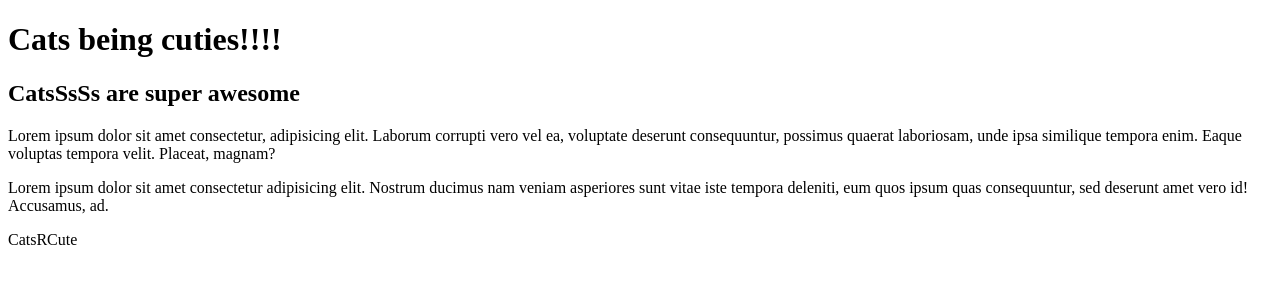
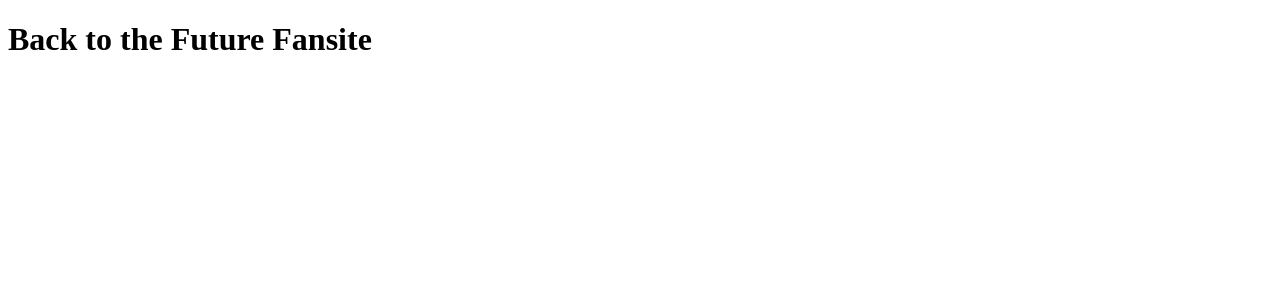
Before and after one commit to chriskimty/my-first-git-repo, a plain HTML site: page index.html in a window 1280 px wide. Drawn offline with Linux system fonts and the light colour scheme.

Commit message:
Reverted to 74dce0.

```diff
--- a/index.html
+++ b/index.html
@@ -6,24 +6,10 @@
     <meta http-equiv="X-UA-Compatible" content="IE=edge">
     <meta name="viewport" content="width=device-width, initial-scale=1.0">
     <title>Document</title>
-
+</head>
 
 <body>
-    <heading>
-        <h1>Cats being cuties!!!!</h1>
-    </heading>
-    <main>
-        <h2>CatsSsSs are super awesome</h2>
-
-        <p>Lorem ipsum dolor sit amet consectetur, adipisicing elit. Laborum corrupti vero vel ea, voluptate deserunt
-            consequuntur, possimus quaerat laboriosam, unde ipsa similique tempora enim. Eaque voluptas tempora velit.
-            Placeat, magnam?</p>
-
-        <p>Lorem ipsum dolor sit amet consectetur adipisicing elit. Nostrum ducimus nam veniam asperiores sunt vitae
-            iste
-            tempora deleniti, eum quos ipsum quas consequuntur, sed deserunt amet vero id! Accusamus, ad.</p>
-    </main>
-    <footer>CatsRCute</footer>
+    <h1>Back to the Future Fansite</h1>
 </body>
 
 </html>
```
